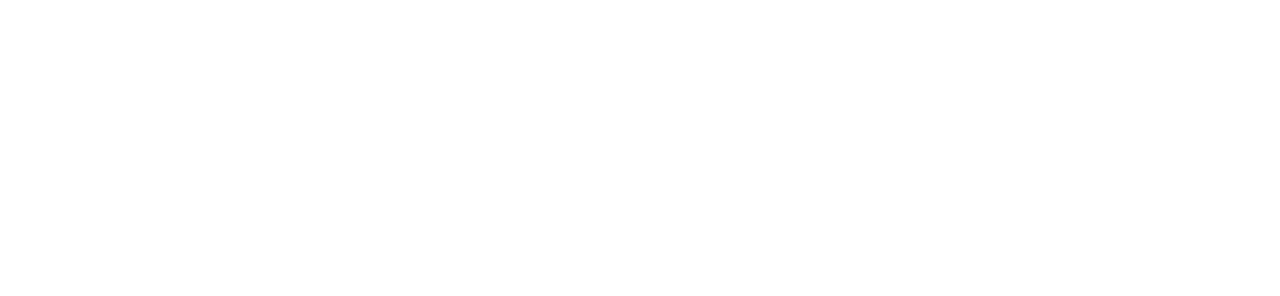
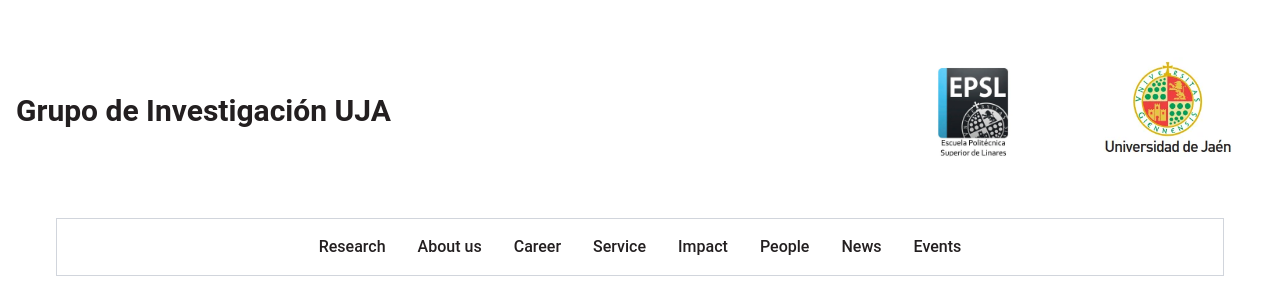
Before and after one commit to AdrianBR003/ICARO, an Astro site in the folder icaro-frontend/: page / in a window 1280 px wide. Built offline with nearby package versions, Linux system fonts and the light colour scheme; Astro itself is replaced by a stand-in of ours.

Commit message:
feat FRT - Basics Component Home

```diff
--- a/icaro-frontend/package.json
+++ b/icaro-frontend/package.json
@@ -12,5 +12,9 @@
     "@tailwindcss/vite": "^4.1.11",
     "astro": "^5.11.0",
     "tailwindcss": "^4.1.11"
+  },
+  "devDependencies": {
+    "@types/node": "^24.0.13",
+    "typescript": "^5.8.3"
   }
 }
--- /dev/null
+++ b/icaro-frontend/src/components/ComptLogo.astro
@@ -0,0 +1,20 @@
+---
+import LogoEPSL from '@/assets/logoepsl.webp';
+import LogoUJA  from '@/assets/logouja.webp';
+---
+<div style="display: flex; align-items: center; gap: 16px;">
+  <img
+    src={LogoEPSL.src}
+    alt="EPSL Logo"
+    width="150"
+    height="auto"
+    loading="lazy"
+  />
+  <img
+    src={LogoUJA.src}
+    alt="UJA Logo"
+    width="200"
+    height="auto"
+    loading="lazy"
+  />
+</div>
--- /dev/null
+++ b/icaro-frontend/src/components/Header.astro
@@ -0,0 +1,11 @@
+---
+import ContLogos from '@/components/ComptLogo.astro';
+---
+<header class="bg-white sticky top-0 z-50">
+  <div class="mt-5 container mx-auto px-4 py-4 flex justify-between items-center">
+    <h1 class="text-3xl font-semibold text-[#231F20]">
+      Grupo de Investigación UJA
+    </h1>
+    <ContLogos />
+  </div>
+</header>
--- /dev/null
+++ b/icaro-frontend/src/components/NavBar.astro
@@ -0,0 +1,42 @@
+---
+// src/components/NavBar.astro
+const navItems = [
+  { title: 'Research', href: '/research', hasDropdown: true },
+  { title: 'About us', href: '/about',  hasDropdown: true },
+  { title: 'Career', href: '/career',   hasDropdown: true },
+  { title: 'Service', href: '/service', hasDropdown: true },
+  { title: 'Impact', href: '/impact',   hasDropdown: true },
+  { title: 'People', href: '/people',   hasDropdown: false },
+  { title: 'News', href: '/news',       hasDropdown: false },
+  { title: 'Events', href: '/events',   hasDropdown: false },
+];
+---
+<nav class="max-w-[1200px] mx-auto my-4 px-4">
+  <ul class="flex flex-wrap justify-center gap-x-8 gap-y-2 border border-gray-300 p-4">
+    {navItems.map(item => (
+      <li class="relative group">
+        <a
+          href={item.href}
+          class="text-[#231F20] hover:text-[#006D38] font-medium"
+        >
+          {item.title}
+        </a>
+        {item.hasDropdown && (
+          <ul
+            class="
+              absolute left-0 top-full
+              mt-2 w-48 bg-white border border-gray-200
+              rounded shadow-lg opacity-0 group-hover:opacity-100
+              invisible group-hover:visible transition-opacity
+            "
+          >
+            {/*enlaces*/}
+            <li><a href={item.href + '/sub1'} class="block px-4 py-2 hover:bg-gray-100">Sub-item 1</a></li>
+            <li><a href={item.href + '/sub2'} class="block px-4 py-2 hover:bg-gray-100">Sub-item 2</a></li>
+            <li><a href={item.href + '/sub3'} class="block px-4 py-2 hover:bg-gray-100">Sub-item 3</a></li>
+          </ul>
+        )}
+      </li>
+    ))}
+  </ul>
+</nav>
--- /dev/null
+++ b/icaro-frontend/src/layouts/BaseLayout.astro
@@ -0,0 +1,13 @@
+---
+import '../styles/global.css';
+---
+<html lang="en">
+  <head>
+    <meta charset="utf-8" />
+    <meta name="viewport" content="width=device-width, initial-scale=1.0" />
+    <title>ICARO Portal</title>
+  </head>
+  <body class="bg-white">
+    <slot />
+  </body>
+</html>
--- a/icaro-frontend/src/pages/index.astro
+++ b/icaro-frontend/src/pages/index.astro
@@ -1,10 +1,20 @@
 ---
+import BaseLayout from "@/layouts/BaseLayout.astro"
 import Layout from "@/layouts/Layout.astro"
+import Header from "@/components/Header.astro"
+
+import '@/styles/global.css';
+import NavBar from "@/components/NavBar.astro";
+
 
 const dataHeader = {
 	titulo: "Mi titulo del header",
 	descripcion: "Descripción del header"
 }
+
+
 ---
-<Layout {...dataHeader}>
-</Layout>
+<BaseLayout>
+	<Header />
+	<NavBar />
+</BaseLayout>
--- a/icaro-frontend/src/styles/global.css
+++ b/icaro-frontend/src/styles/global.css
@@ -1 +1,17 @@
 @import "tailwindcss";
+@import url('https://fonts.googleapis.com/css2?family=Roboto:wght@400;500;700&display=swap');
+
+/* Aplica padding horizontal a todo lo que siga al header */
+body > *:not(header) {
+  padding-left: 1rem;
+  padding-right: 1rem;
+}
+
+main {
+  max-width: 1200px;
+  margin: 0 auto;
+}
+
+html {
+  font-family: 'Roboto', sans-serif;
+}
```
Also changed, not shown: icaro-frontend/src/assets/logoepsl.webp (added), icaro-frontend/src/assets/logouja.webp (added), 1 other file.
